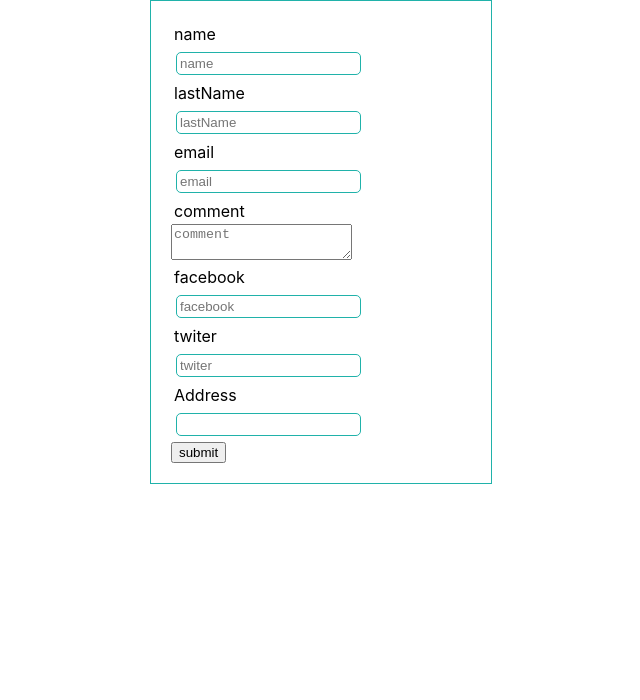
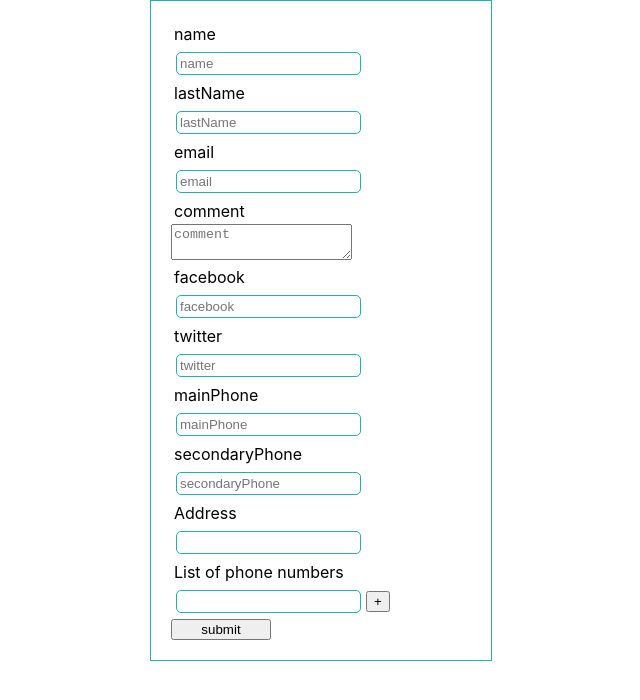
Before and after one commit to tarielTitirashvili/test_formik, a React (Create React App) app in the folder formic_app/: page / in a window 1280 px wide. Shown: the top 700 px of the page, without its empty margins (319-959 px from the left). Built offline with nearby package versions, Linux system fonts and the light colour scheme.

Commit message:
up to 23 FieldArray how to add infinite array of fields

```diff
--- a/formic_app/src/components/youtubeForm.js
+++ b/formic_app/src/components/youtubeForm.js
@@ -1,7 +1,7 @@
 import React from "react";
-import { Formik, Form, Field, ErrorMessage } from "formik";
+import { Formik, Form, Field, ErrorMessage, FieldArray } from "formik";
 import * as Yup from "yup"
-import ErrorMessageWiev from "./errorMessage";
+import ErrorMessageView from "./errorMessage";
 
 const initialValues = {
   name: "",
@@ -11,8 +11,10 @@
   address: "",
   social: {
     facebook: '',
-    twiter: ''
+    twitter: ''
   },
+  phoneNumbers: ['',''],
+  phNumbers: ['']
 };
 const onSubmit = (values) => console.log(values);
 
@@ -21,8 +23,6 @@
   lastName: Yup.string().required("Required").min(3) ,
   email: Yup.string().email("pleace enter valid  email address").required("Required"),
   comment: Yup.string().required("Required"),
-  facebook: Yup.string().required("Required"),
-  twiter: Yup.string().required("Required"),
 })
 
 export default function YoutubeForm() {
@@ -30,20 +30,20 @@
     <div className="formContainer">
       <Formik
         initialValues={initialValues}
+        validationSchema={validationSchema}
         onSubmit={onSubmit}
-        validationSchema={validationSchema}
       >
         <Form className="form">
           <div>
             <label htmlFor="name">name</label>
             <Field name="name" placeholder="name" id="name" type="text" />
-            <ErrorMessage name="name" component={ErrorMessageWiev} />
+            <ErrorMessage name="name" component={ErrorMessageView} />
           </div>
 
           <div>
             <label htmlFor="lastName">lastName</label>
             <Field name="lastName" placeholder="lastName" id="lastName" type="text" />
-            <ErrorMessage name="lastName" component={ErrorMessageWiev} />
+            <ErrorMessage name="lastName" component={ErrorMessageView} />
           </div>
 
           <div>
@@ -61,19 +61,31 @@
           <div>
             <label htmlFor="comment">comment</label>
             <Field as="textarea" name="comment" placeholder="comment" id="comment" type="text" />
-            <ErrorMessage name="comment" component={ErrorMessageWiev} />
+            <ErrorMessage name="comment" component={ErrorMessageView} />
           </div>
 
           <div>
             <label htmlFor="facebook">facebook</label>
-            <Field name="social.facebook" placeholder="facebook" id="facebook" type="facebook" />
-            <ErrorMessage name="facebook" component={ErrorMessageWiev} />
+            <Field name="social.facebook" placeholder="facebook" id="facebook" type="text" />
+            <ErrorMessage name="facebook" component={ErrorMessageView} />
           </div>
 
           <div>
-            <label htmlFor="twiter">twiter</label>
-            <Field name="social.twiter" placeholder="twiter" id="twiter" type="twiter" />
-            <ErrorMessage name="twiter" component={ErrorMessageWiev} />
+            <label htmlFor="twitter">twitter</label>
+            <Field name="social.twitter" placeholder="twitter" id="twitter" type="text" />
+            <ErrorMessage name="twitter" component={ErrorMessageView} />
+          </div>
+
+          <div>
+            <label htmlFor="mainPhone">mainPhone</label>
+            <Field name="phoneNumbers[0]" placeholder="mainPhone" id="mainPhone" type="text" />
+            <ErrorMessage name="facebook" component={ErrorMessageView} />
+          </div>
+
+          <div>
+            <label htmlFor="secondaryPhone">secondaryPhone</label>
+            <Field name="phoneNumbers[1]" placeholder="secondaryPhone" id="secondaryPhone" type="text" />
+            <ErrorMessage name="secondaryPhone" component={ErrorMessageView} />
           </div>
 
           <div>
@@ -82,7 +94,6 @@
               {
                 (props)=>{
                   const {field, form, meta} = props
-                  console.log(props)
                   return <div>
                     <input id="address" {...field} />
                     {meta.touched && meta.error && <div>{meta.error}</div>}
@@ -93,7 +104,34 @@
             <ErrorMessage name="address" />
           </div>
 
-          <button type="submit">submit</button>
+          <div>
+            <label>List of phone numbers</label>
+            <FieldArray name="phNumbers">
+              {
+                (fieldArrayProps)=>{
+                  console.log(fieldArrayProps)
+                  const {push, remove, form} = fieldArrayProps
+                  const { values } = form
+                  const { phNumbers } = values
+                  return<div>
+                    {
+                      phNumbers.map((number, i)=>(
+                        <div key={i}>
+                          <Field name={`phNumbers[${i}]`}/>
+                          {
+                            i>0 && <button type="button" onClick={()=>remove(i)}> - </button>
+                          }
+                          <button type="button" onClick={()=>push(i)}> + </button>
+                        </div>
+                      ))
+                    }
+                  </div>
+                }
+              }
+            </FieldArray>
+          </div>
+
+          <button style={{width: "100px"}} type="submit">submit</button>
         </Form>
       </Formik>
     </div>
```
